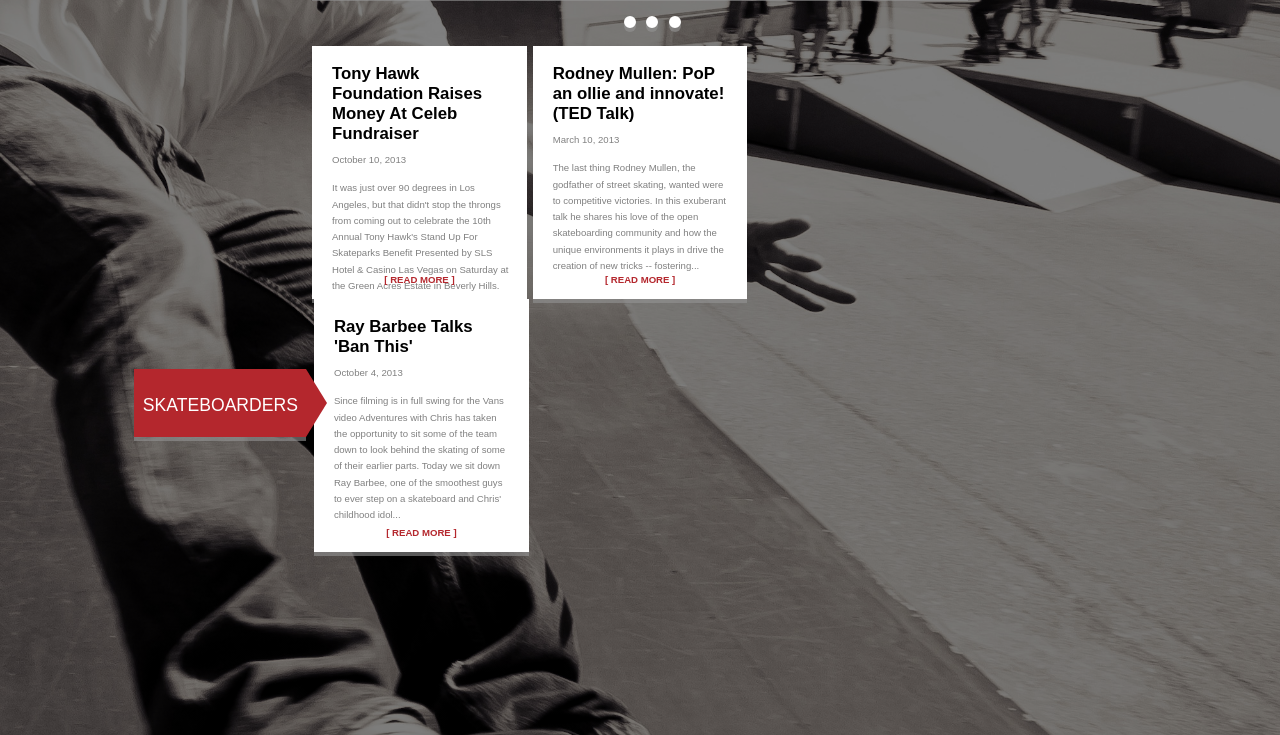
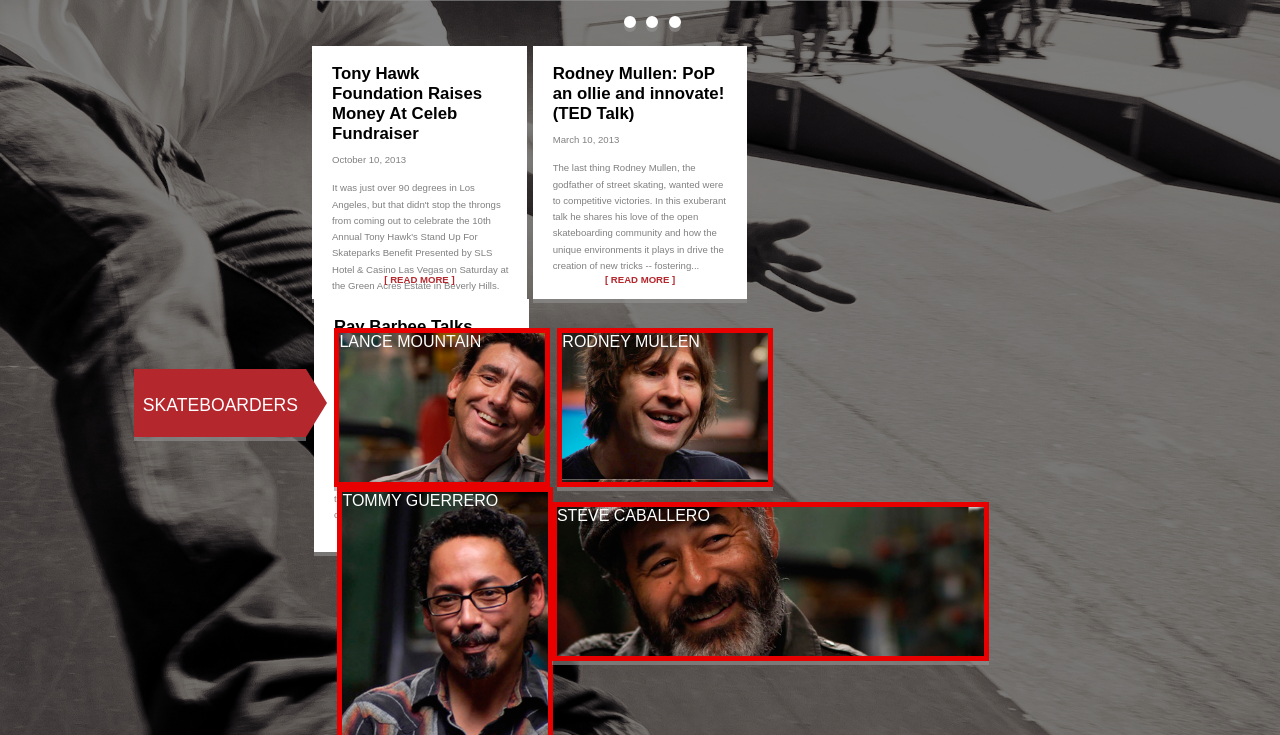
Before and after one commit to bdjones2410/peralta, a plain HTML site: page index.html in a window 1280 px wide. Shown: the part 365-1100 px from the top of the page. Drawn offline with Linux system fonts and the light colour scheme.

Commit message:
added four sk8ter images

```diff
--- a/index.html
+++ b/index.html
@@ -101,8 +101,24 @@
           <a href="www.google.com">[ READ MORE ]</a>
       </div>
     </section>
-    <div id="arrow">
-      <span>SKATEBOARDERS</span>
-    </div>
+    <section class="skaters" name="">
+      <div id="arrow">
+        <span>SKATEBOARDERS</span>
+      </div>
+      <div class="wrapper sk8">
+        <div class="first">
+          <span>LANCE MOUNTAIN</span>
+        </div>
+        <div class="second">
+          <span>RODNEY MULLEN</span>
+        </div>
+        <div class="third">
+          <span>TOMMY GUERRERO</span>
+        </div>
+        <div class="fourth">
+          <span>STEVE CABALLERO</span>
+        </div>
+      </div>
+    </section>
   </body>
 </html>
--- a/styles.css
+++ b/styles.css
@@ -279,3 +279,81 @@ ARROW
   margin-top: 15%;
   padding-top: auto;
 }
+
+/**********************************************
+SKATERS
+**********************************************/
+.skaters {
+  padding: 0;
+  position: relative;
+}
+.sk8 {
+  display: inline-block;
+  margin-left: 29px;
+  height: 280%;
+  margin-top: .5%;
+  position: absolute;
+  padding: 0px;
+  width: 51.3%;
+}
+.sk8 span {
+  color:white;
+}
+
+.first {
+  display: inline-block;
+  width: 31.3%;
+  height: 44.6%;
+  border: 5px #E80000 solid;
+  margin-left: -1px;
+  background-image: url(images/sk8er-4.png);
+  background-size: 140%;
+  background-position-x: 90%;
+  background-position-y: 39%;
+  background-repeat: no-repeat;
+  box-shadow: 0px 4px 0px rgba(148,148,148,0.6);
+}
+
+.second {
+  display: inline-block;
+  width: 31.3%;
+  height: 44.6%;
+  border: 5px #E80000 solid;
+  margin-left: 3px;
+  background-image: url(images/sk8er-3.png);
+  background-size: 135%;
+  background-position-x: 10%;
+  background-position-y: -10px;
+  box-shadow: 0px 4px 0px rgba(148,148,148,0.6);
+}
+
+.third {
+  display: inline-block;
+  width: 31.3%;
+  height: 94.6%;
+  border: 5px #E80000 solid;
+  background-image: url(images/sk8er-2.png);
+  margin-left: 2px;
+  background-size: 255%;
+  background-position-x: 78%;
+  padding-right: 0px;
+  background-repeat: no-repeat;
+  margin-right: 0px;
+  box-shadow: 0px 4px 0px rgba(148,148,148,0.6);
+}
+
+.fourth {
+  display: inline-block;
+  width: 65%;
+  height: 44.7%;
+  border: 5px #E80000 solid;
+  margin-left: -1px;
+  flat: left;
+  position: absolute;
+  background-size: 107%;
+  top: 174px;
+  background-position-y: 69%;
+  background-position-x: 13%;
+  background-image: url(images/sk8er-1.png);
+  box-shadow: 0px 4px 0px rgba(148,148,148,0.6);
+}
```
